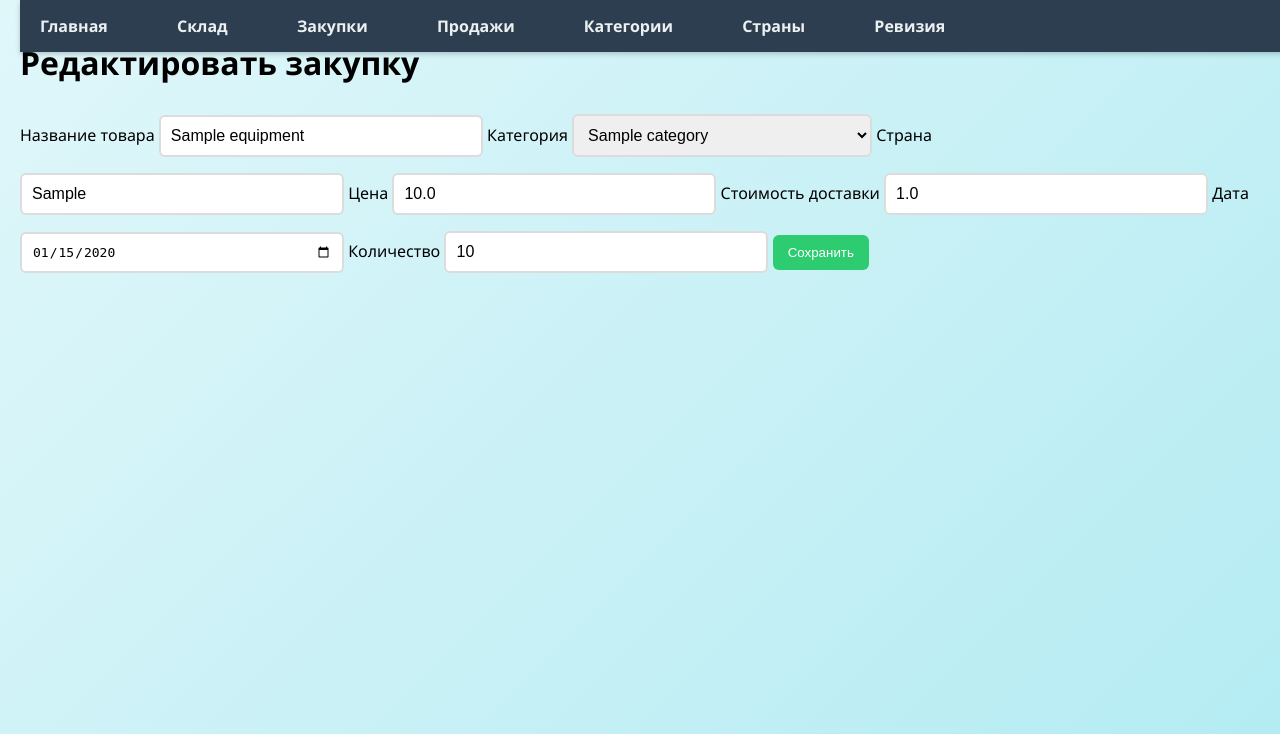
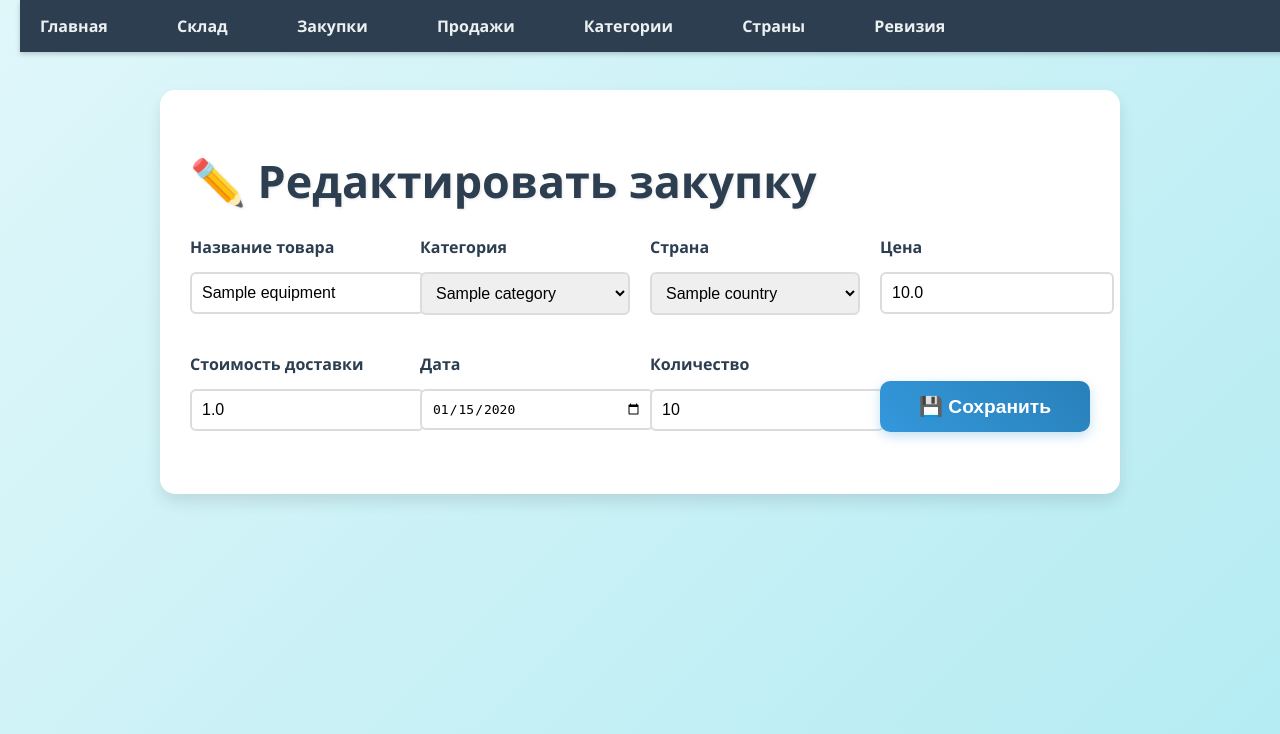
Before and after one commit to ishanov004/hello123, a Flask app: page /buy/edit/1 in a window 1280 px wide. Shown: the top 734 px of the page. Run offline with Flask 3, Linux system fonts and the light colour scheme; tables that the repository leaves empty hold one stand-in row (values such as "Sample post").

Commit message:
Add country management and refine styling

```diff
--- a/app.py
+++ b/app.py
@@ -20,6 +20,12 @@ def init_db():
         CREATE TABLE IF NOT EXISTS categories (
             id INTEGER PRIMARY KEY AUTOINCREMENT,
             name TEXT NOT NULL
+        )
+    ''')
+    cur.execute('''
+        CREATE TABLE IF NOT EXISTS countries (
+            id INTEGER PRIMARY KEY AUTOINCREMENT,
+            name TEXT NOT NULL UNIQUE
         )
     ''')
     cur.execute('''
@@ -68,6 +74,7 @@ def buy_index():
 def buy_add():
     conn = get_db_connection()
     categories = conn.execute('SELECT * FROM categories').fetchall()
+    countries = conn.execute('SELECT * FROM countries').fetchall()
     if request.method == 'POST':
         name = request.form['name']
         category_id = request.form['category']
@@ -81,13 +88,14 @@ def buy_add():
         conn.commit()
         conn.close()
         return redirect(url_for('buy_index'))
-    return render_template('buy/add.html', categories=categories)
+    return render_template('buy/add.html', categories=categories, countries=countries)
 
 @app.route('/buy/edit/<int:item_id>', methods=['GET', 'POST'])
 def buy_edit(item_id):
     conn = get_db_connection()
     item = conn.execute('SELECT * FROM equipment WHERE id = ?', (item_id,)).fetchone()
     categories = conn.execute('SELECT * FROM categories').fetchall()
+    countries = conn.execute('SELECT * FROM countries').fetchall()
     if request.method == 'POST':
         conn.execute('''
             UPDATE equipment SET name=?, category_id=?, country=?, price=?, delivery=?, date=?, quantity=?
@@ -105,7 +113,7 @@ def buy_edit(item_id):
         conn.commit()
         conn.close()
         return redirect(url_for('buy_index'))
-    return render_template('buy/edit.html', item=item, categories=categories)
+    return render_template('buy/edit.html', item=item, categories=categories, countries=countries)
 
 @app.route('/buy/delete/<int:item_id>', methods=['GET', 'POST'])
 def buy_delete(item_id):
@@ -254,15 +262,55 @@ def categories_delete(category_id):
 # Countries
 @app.route('/countries')
 def countries_index():
-    """Display list of distinct countries from equipment."""
+    """Display list of countries and counts of equipment."""
     conn = get_db_connection()
     countries = conn.execute(
-        "SELECT country, COUNT(*) AS count FROM equipment "
-        "WHERE country IS NOT NULL AND TRIM(country) <> '' "
-        "GROUP BY country"
+        """
+        SELECT c.id, c.name, COUNT(e.id) AS count
+        FROM countries c
+        LEFT JOIN equipment e ON e.country = c.name
+        GROUP BY c.id, c.name
+        """
     ).fetchall()
     conn.close()
     return render_template('countries/index.html', countries=countries)
+
+
+@app.route('/countries/add', methods=['GET', 'POST'])
+def countries_add():
+    conn = get_db_connection()
+    if request.method == 'POST':
+        name = request.form['name'].strip()
+        if name:
+            conn.execute('INSERT INTO countries (name) VALUES (?)', (name,))
+            conn.commit()
+            conn.close()
+            return redirect(url_for('countries_index'))
+    conn.close()
+    return render_template('countries/add.html')
+
+
+@app.route('/countries/delete/<int:country_id>', methods=['GET', 'POST'])
+def countries_delete(country_id):
+    if request.method == 'POST':
+        code = request.form.get('code')
+        if code == os.getenv('DELETE_SECRET'):
+            conn = get_db_connection()
+            country = conn.execute('SELECT name FROM countries WHERE id=?', (country_id,)).fetchone()
+            if country:
+                count = conn.execute('SELECT COUNT(*) FROM equipment WHERE country=?', (country['name'],)).fetchone()[0]
+                if count > 0:
+                    flash('Нельзя удалить страну, связанную с оборудованием')
+                    conn.close()
+                    return redirect(url_for('countries_delete', country_id=country_id))
+                conn.execute('DELETE FROM countries WHERE id=?', (country_id,))
+                conn.commit()
+            conn.close()
+            return redirect(url_for('countries_index'))
+        else:
+            flash('Неверный код удаления')
+            return redirect(url_for('countries_delete', country_id=country_id))
+    return render_template('countries/confirm_delete.html', country_id=country_id)
 
 @app.route('/warehouse')
 def warehouse_index():
--- a/static/css/style.css
+++ b/static/css/style.css
@@ -98,6 +98,8 @@ table {
     margin: 20px 0;
     background-color: #fff;
     box-shadow: 0 4px 10px rgba(0, 0, 0, 0.1);
+    border-radius: 8px;
+    overflow: hidden;
 }
 
 th, td {
@@ -114,6 +116,10 @@ th {
 
 tr:hover {
     background-color: #f1f1f1;
+}
+
+tbody tr:nth-child(odd) {
+    background-color: #fafafa;
 }
 
 .button-link {
@@ -184,6 +190,7 @@ button:hover {
     display: flex;
     flex-direction: column;
     text-align: left;
+    padding: 5px 0;
 }
 
 .form-group label {
--- a/structure.txt
+++ b/structure.txt
@@ -32,7 +32,9 @@
 │       └── add.html             # ➕ Добавить новую категорию
 │
 │   📁 countries/
-│       └── index.html           # 🌍 Страны оборудования
+│       ├── index.html           # 🌍 Список стран оборудования
+│       ├── add.html             # ➕ Добавить страну
+│       └── confirm_delete.html  # 🗑 Подтверждение удаления страны
 │
 📁 static/
 │
--- a/templates/buy/add.html
+++ b/templates/buy/add.html
@@ -23,7 +23,11 @@
 
     <div class="form-group">
         <label for="country">Страна</label>
-        <input type="text" id="country" name="country">
+        <select id="country" name="country">
+            {% for c in countries %}
+            <option value="{{ c.name }}">{{ c.name }}</option>
+            {% endfor %}
+        </select>
     </div>
 
     <div class="form-group">
--- a/templates/buy/edit.html
+++ b/templates/buy/edit.html
@@ -3,34 +3,57 @@
 {% block title %}Редактировать закупку{% endblock %}
 
 {% block content %}
-<h1>Редактировать закупку</h1>
+<div class="content-card">
+<h1 class="welcome-title">✏️ Редактировать закупку</h1>
 
-<form method="POST">
+<form method="POST" class="form-grid">
+    <div class="form-group">
         <label for="name">Название товара</label>
         <input type="text" id="name" name="name" value="{{ item.name }}" required>
+    </div>
 
+    <div class="form-group">
     <label for="category">Категория</label>
     <select id="category" name="category" required>
         {% for cat in categories %}
         <option value="{{ cat.id }}" {% if cat.id == item.category_id %}selected{% endif %}>{{ cat.name }}</option>
         {% endfor %}
     </select>
+    </div>
 
+    <div class="form-group">
     <label for="country">Страна</label>
-    <input type="text" id="country" name="country" value="{{ item.country }}">
+    <select id="country" name="country">
+        {% for c in countries %}
+        <option value="{{ c.name }}" {% if c.name == item.country %}selected{% endif %}>{{ c.name }}</option>
+        {% endfor %}
+    </select>
+    </div>
 
+    <div class="form-group">
         <label for="price">Цена</label>
         <input type="number" id="price" name="price" step="0.01" value="{{ item.price }}" required>
+    </div>
 
+    <div class="form-group">
         <label for="delivery">Стоимость доставки</label>
         <input type="number" id="delivery" name="delivery" step="0.01" value="{{ item.delivery }}" required>
+    </div>
 
+    <div class="form-group">
         <label for="date">Дата</label>
         <input type="date" id="date" name="date" value="{{ item.date }}" required>
+    </div>
 
+    <div class="form-group">
         <label for="quantity">Количество</label>
         <input type="number" id="quantity" name="quantity" value="{{ item.quantity }}" required>
+    </div>
 
-    <button type="submit">Сохранить</button>
+    <div class="form-group">
+        <label>&nbsp;</label>
+        <button type="submit" class="nav-button">💾 Сохранить</button>
+    </div>
 </form>
+</div>
 {% endblock %}
```
Also changed, not shown: templates/countries/add.html (added, +19 -0 lines), templates/countries/confirm_delete.html (added, +14 -0 lines), templates/countries/index.html (+10 -4 lines), README.md. Lines whose indentation alone changed are shown as unchanged.
